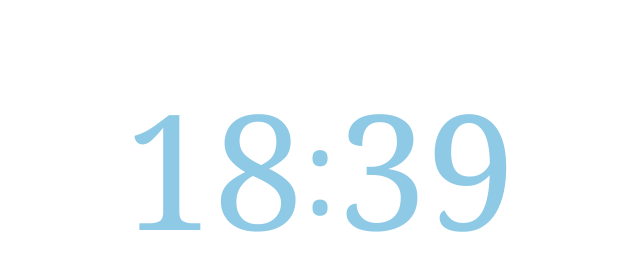
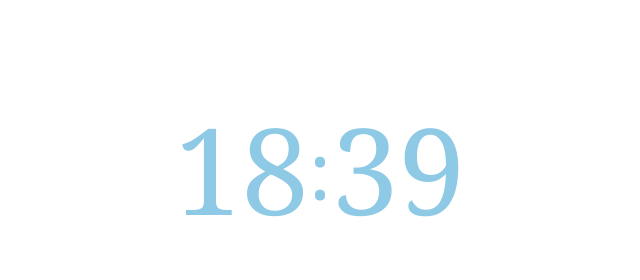
Before and after one commit to kocariz/notion-widgets, a plain HTML site: page digital-clock/index.html in a window 1280 px wide. Shown: the whole page, without its empty margins (320-960 px from the left). Drawn offline with Linux system fonts and the light colour scheme.

Commit message:
[UPDATE] Updated styles .css

```diff
--- a/digital-clock/style.css
+++ b/digital-clock/style.css
@@ -42,10 +42,10 @@ body {
 
 .hour,
 .min {
-    font-size: 10rem;
+    font-size: 7.5rem;
 }
 .divider {
-    font-size: 7.5rem;
+    font-size: 5rem;
 }
 
 #logo {
```
